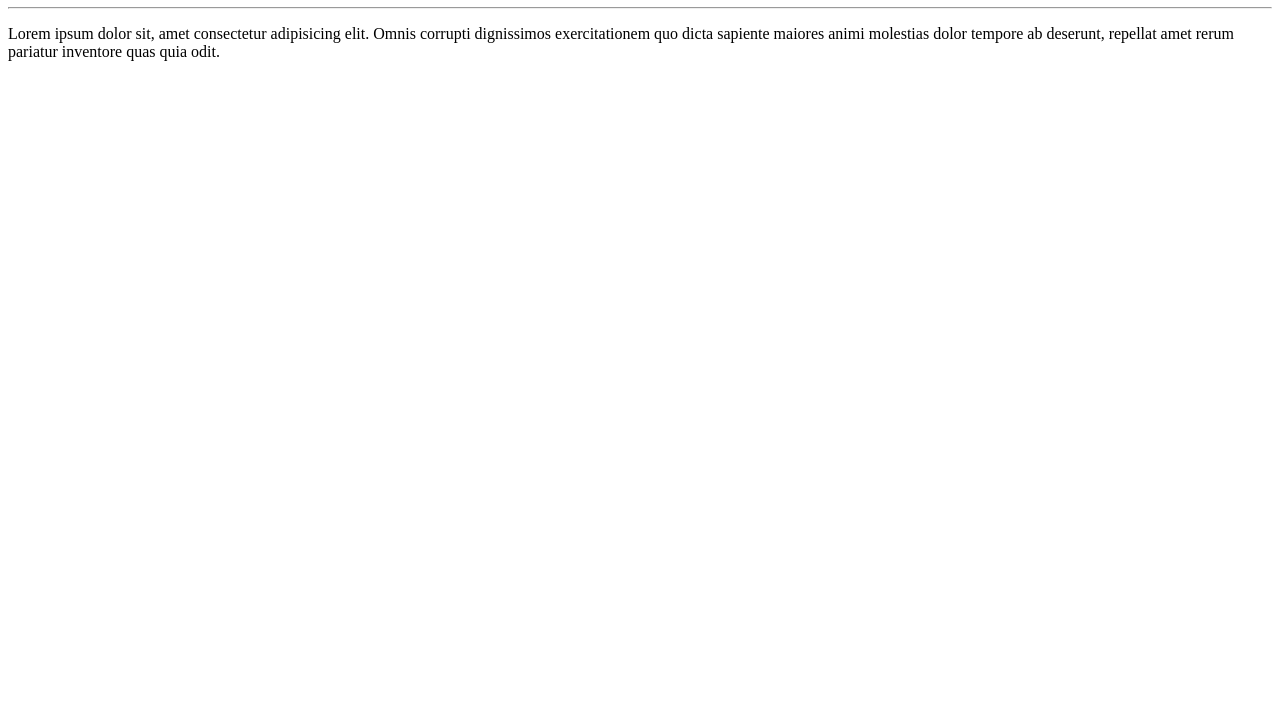
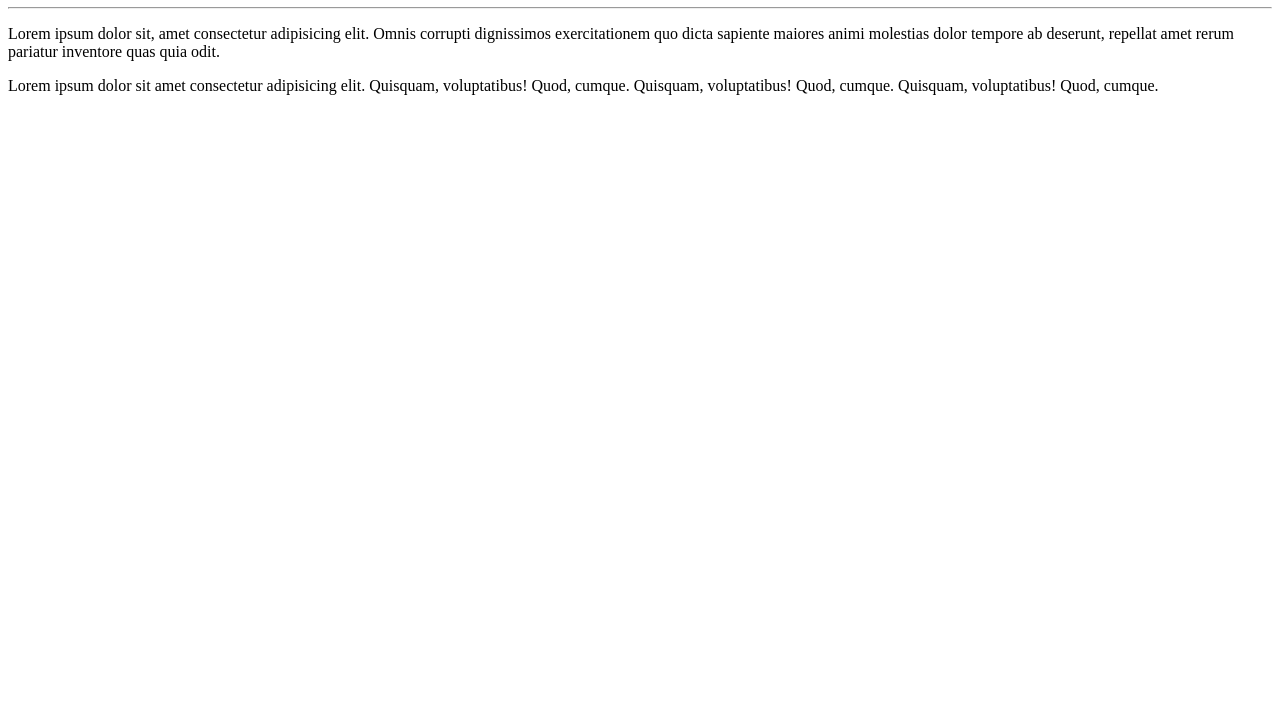
Before and after one commit to RaphaelWylkens/Ola-mundo, a plain HTML site: page site-exemplo/index.html in a window 1280 px wide. Shown: the part 73-800 px from the top of the page. Drawn offline with Linux system fonts and the light colour scheme.

Commit message:
Adicionei um paragrafo

```diff
--- a/site-exemplo/index.html
+++ b/site-exemplo/index.html
@@ -9,5 +9,7 @@
   <h1>Olá, Mundo!</h1>
   <hr>
   <p>Lorem ipsum dolor sit, amet consectetur adipisicing elit. Omnis corrupti dignissimos exercitationem quo dicta sapiente maiores animi molestias dolor tempore ab deserunt, repellat amet rerum pariatur inventore quas quia odit.</p>
+
+  <p>Lorem ipsum dolor sit amet consectetur adipisicing elit. Quisquam, voluptatibus! Quod, cumque. Quisquam, voluptatibus! Quod, cumque. Quisquam, voluptatibus! Quod, cumque.</p>
 </body>
 </html>
```
